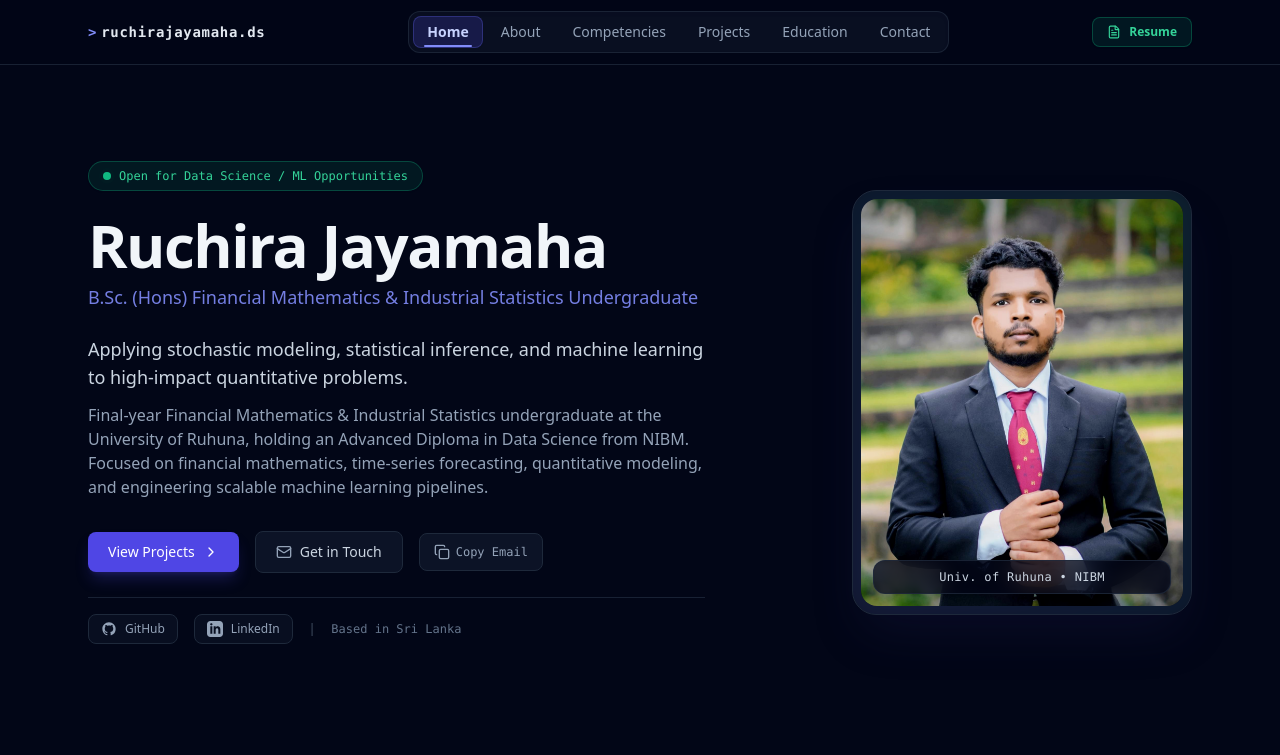
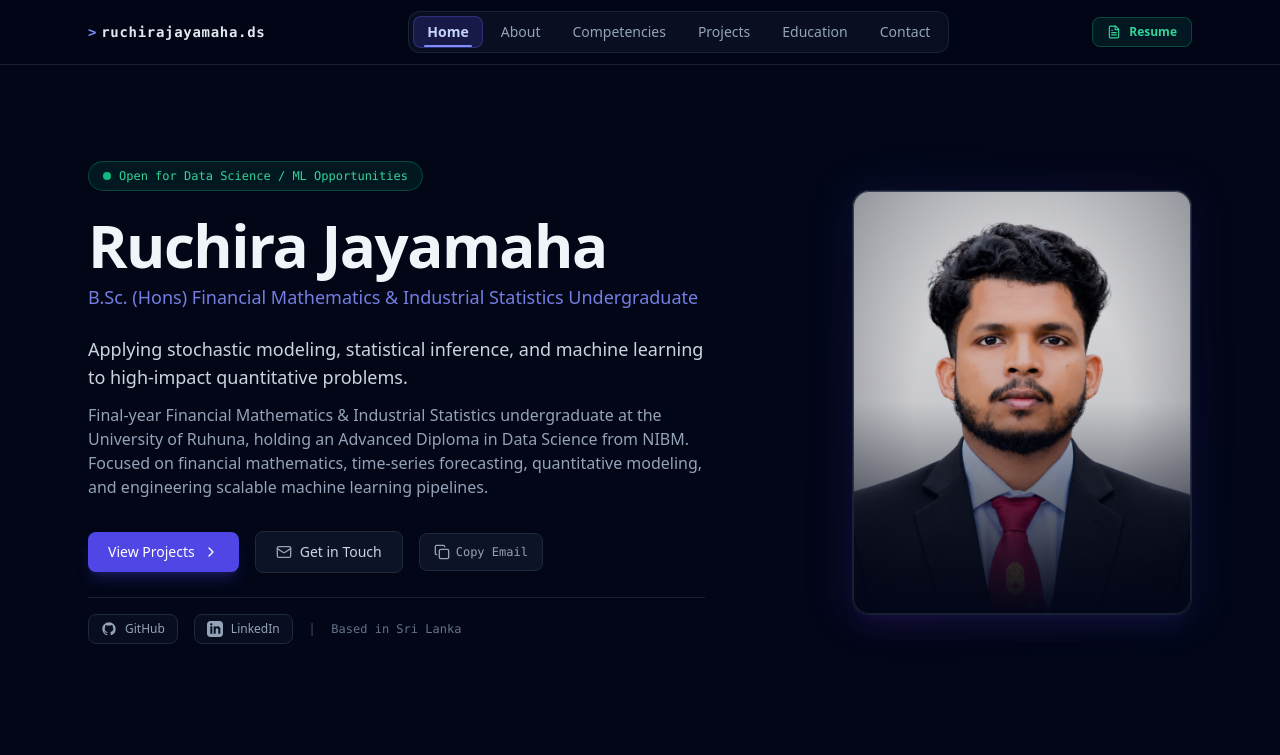
Before and after one commit to ruchirajayamaha/ruchirajayamaha.github.io, a React (Vite) app: page / in a window 1280 px wide. Shown: the top 755 px of the page. Built offline with nearby package versions, Linux system fonts and the light colour scheme.

Commit message:
feat(profile): update official headshot portrait with refined framing and dark aesthetic styling

```diff
--- a/index.html
+++ b/index.html
@@ -42,7 +42,7 @@
       "name": "Ruchira Jayamaha",
       "url": "https://ruchirajayamaha.me",
       "jobTitle": "Data Scientist / Applied Mathematician",
-      "image": "https://ruchirajayamaha.me/profile.jpg",
+      "image": "https://ruchirajayamaha.me/profile.png",
       "almaMater": [
         {
           "@type": "EducationalOrganization",
--- a/src/App.jsx
+++ b/src/App.jsx
@@ -424,24 +424,25 @@ export default function App() {
 
               {/* Right Column: Sleek Portrait Card */}
               <div className="lg:col-span-5 flex justify-center lg:justify-end">
-                <div className="relative w-full max-w-[320px] sm:max-w-[340px] aspect-[4/5] rounded-3xl p-2 bg-slate-900/90 border border-slate-800 shadow-2xl shadow-indigo-950/30 overflow-hidden group">
-                  <div className="absolute -inset-2 bg-gradient-to-tr from-indigo-500/20 via-sky-500/10 to-emerald-500/20 rounded-3xl blur-xl opacity-60 group-hover:opacity-90 transition duration-700 pointer-events-none" />
+                <div className="relative w-full max-w-[320px] sm:max-w-[340px] group">
+                  {/* Subtle ambient violet/indigo glow fitting dark theme */}
+                  <div className="absolute -inset-1.5 bg-gradient-to-tr from-violet-600/20 via-indigo-500/15 to-purple-600/10 rounded-2xl blur-xl opacity-70 group-hover:opacity-100 transition duration-700 pointer-events-none" />
 
-                  <div className="relative w-full h-full rounded-2xl overflow-hidden bg-slate-950">
+                  {/* Rounded containment container */}
+                  <div className="relative aspect-[4/5] rounded-2xl border border-slate-800/80 shadow-xl shadow-violet-500/5 overflow-hidden bg-slate-950">
                     <img
-                      src={`${import.meta.env.BASE_URL}profile.jpg`}
+                      src={`${import.meta.env.BASE_URL}profile.png`}
                       alt={personalInfo.name}
-                      className="w-full h-full object-cover object-center filter brightness-95 contrast-[1.03] saturate-[0.9] group-hover:scale-105 group-hover:saturate-100 transition-all duration-700"
+                      className="w-full h-full object-cover object-top filter brightness-[0.98] contrast-[1.02] group-hover:scale-105 transition-all duration-700 rounded-2xl"
                       onError={(e) => {
                         e.currentTarget.style.display = 'none';
                       }}
                     />
 
-                    <div className="absolute bottom-3 left-3 right-3 backdrop-blur-md bg-slate-950/75 border border-slate-800/80 rounded-xl py-2 px-3 text-center shadow-lg">
-                      <p className="text-xs font-mono font-medium text-slate-300 tracking-wide">
-                        Univ. of Ruhuna • NIBM
-                      </p>
-                    </div>
+                    {/* Gradient overlays: subtle top & edge vignette plus bottom dark fade to blend stark white studio background into dark theme */}
+                    <div className="absolute inset-0 bg-gradient-to-t from-slate-950 via-slate-950/20 to-slate-950/10 pointer-events-none" />
+                    <div className="absolute inset-0 bg-[radial-gradient(ellipse_at_center,transparent_45%,rgba(2,6,23,0.35)_100%)] pointer-events-none" />
+                    <div className="absolute inset-0 ring-1 ring-inset ring-slate-800/80 rounded-2xl pointer-events-none" />
                   </div>
                 </div>
               </div>
```
Also changed, not shown: public/profile.png (added).
